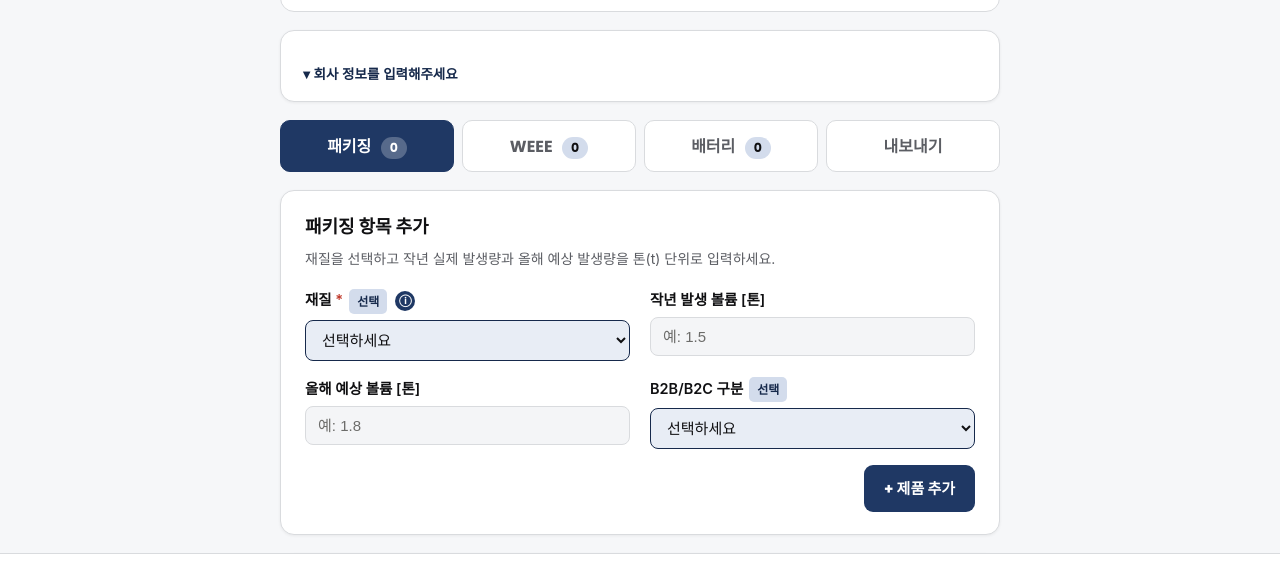
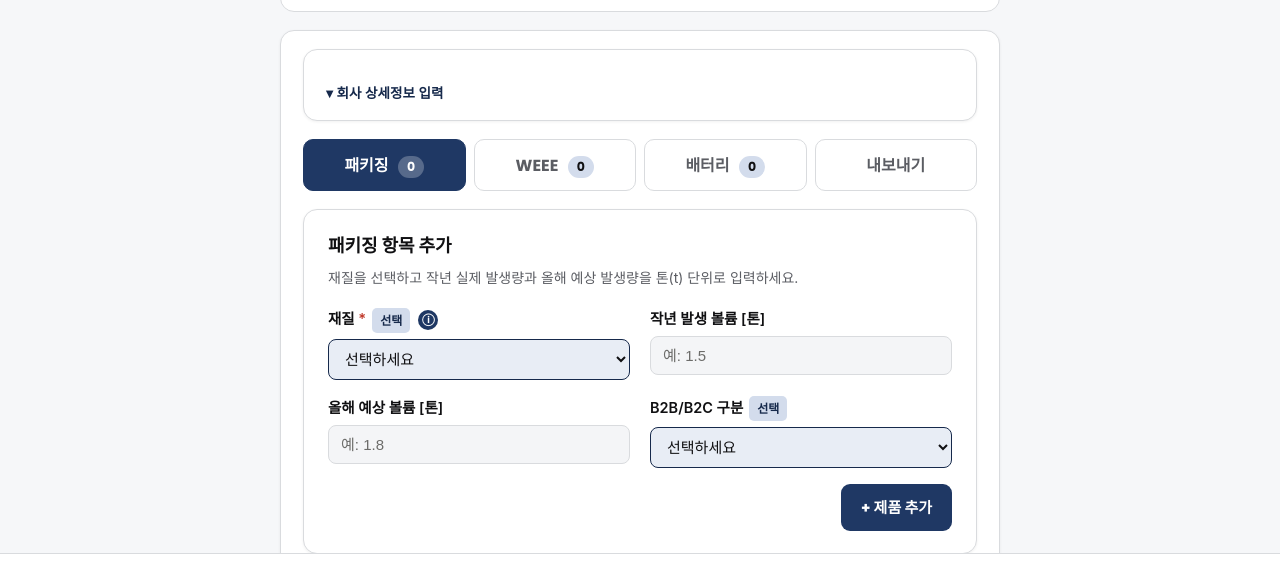
Before and after one commit to epr-cpl/epr-form, a plain HTML site: page index.html in a window 1280 px wide. Shown: the part 179-742 px from the top of the page. Drawn offline with nearby package versions, Linux system fonts and the light colour scheme; a web font is replaced by a local one.

Commit message:
Update index.html

```diff
--- a/index.html
+++ b/index.html
@@ -285,12 +285,14 @@
 
 <div class="card company-name-card">
 
-  <!-- 아코디언 헤더: 안내 문구만 노출 -->
+ <div class="card company-name-card">
+
+  <!-- 아코디언 헤더 -->
   <button type="button" id="companyInfoToggle" class="company-info-toggle">
-    ▾ 회사 정보를 입력해주세요
+    ▾ 회사 상세정보 입력
   </button>
 
-  <!-- 아코디언 바디: 회사명 입력 + 상세정보 전부 포함 -->
+  <!-- 아코디언 바디 -->
   <div id="companyInfoBody" class="company-info-body" style="display:none">
 
     <label for="companyName" class="company-name-label">
@@ -331,7 +333,6 @@
 
   </div>
 </div>
-
   <!-- ===================== 작성 가이드 · FAQ 페이지 ===================== -->
   <div id="guidePage" class="guide-page">
     <div class="card">
```
